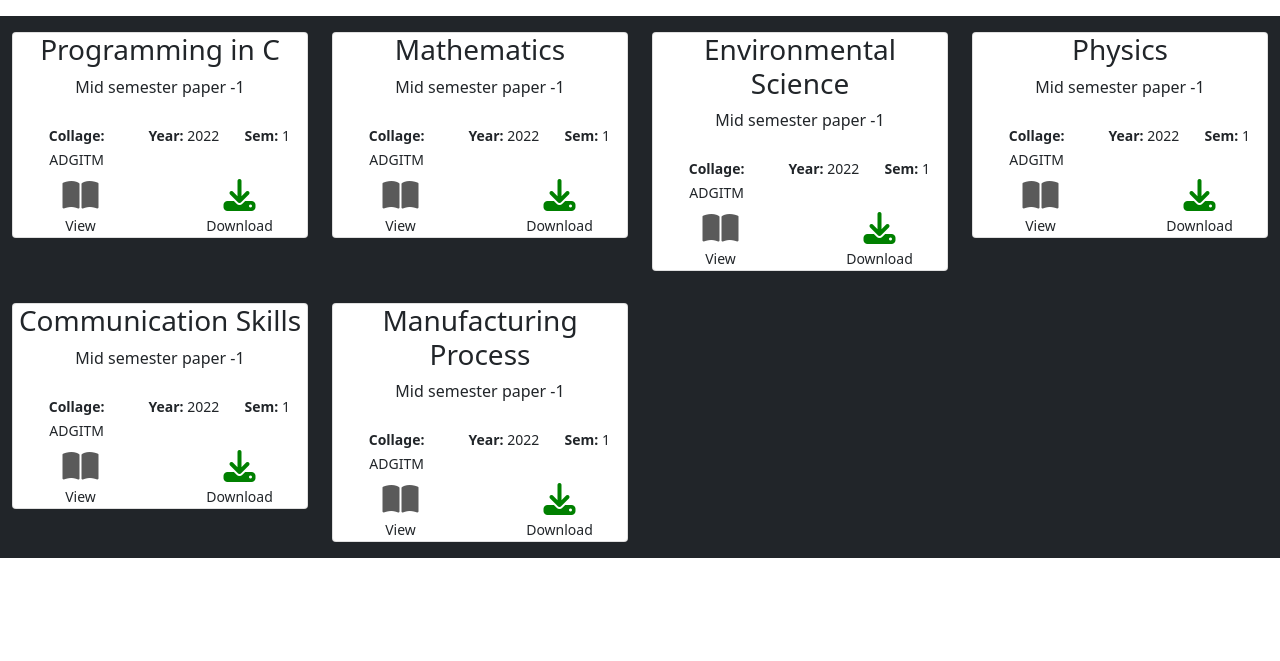
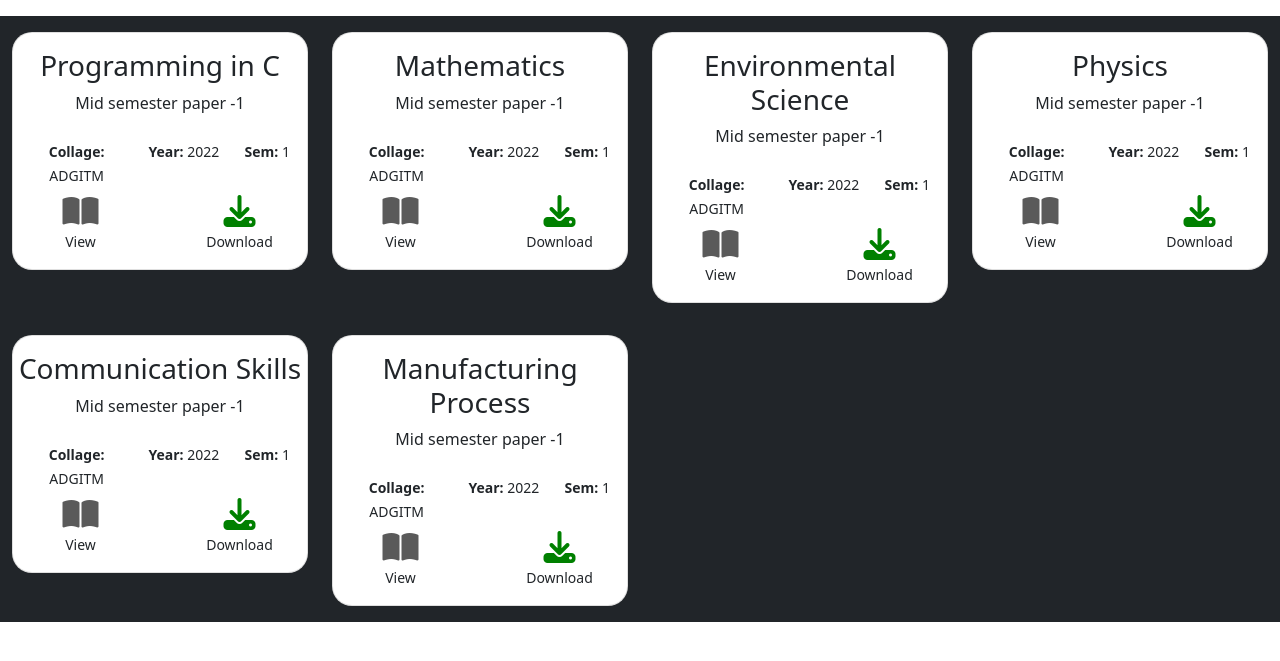
Before and after one commit to nandanv99/z4codes-main, a Django app: page /open_snippet in a window 1280 px wide. Shown: the top 661 px of the page. Run offline with Django 3.2, Linux system fonts and the light colour scheme; data comes from the database, SQL or seed files in the repository; some libraries are stand-ins or nearby versions.

Commit message:
style added

```diff
--- a/templates/books.html
+++ b/templates/books.html
@@ -14,8 +14,8 @@
     <div class="container-fluid bg-dark mt-3">
       <div class="row my-0">
         {% for i in snippet|slice:"0:" %}
-        <div class="col-lg-3 py-3">
-          <div class="card text-center">
+        <div class="col-lg-3 col-md-6 py-3">
+          <div class="card text-center py-3" style="border-radius:20px">
             <!-- <div class="col-12">
               <i class="fa-brands fa-html5 fa-4x"></i>
             </div> -->
```
